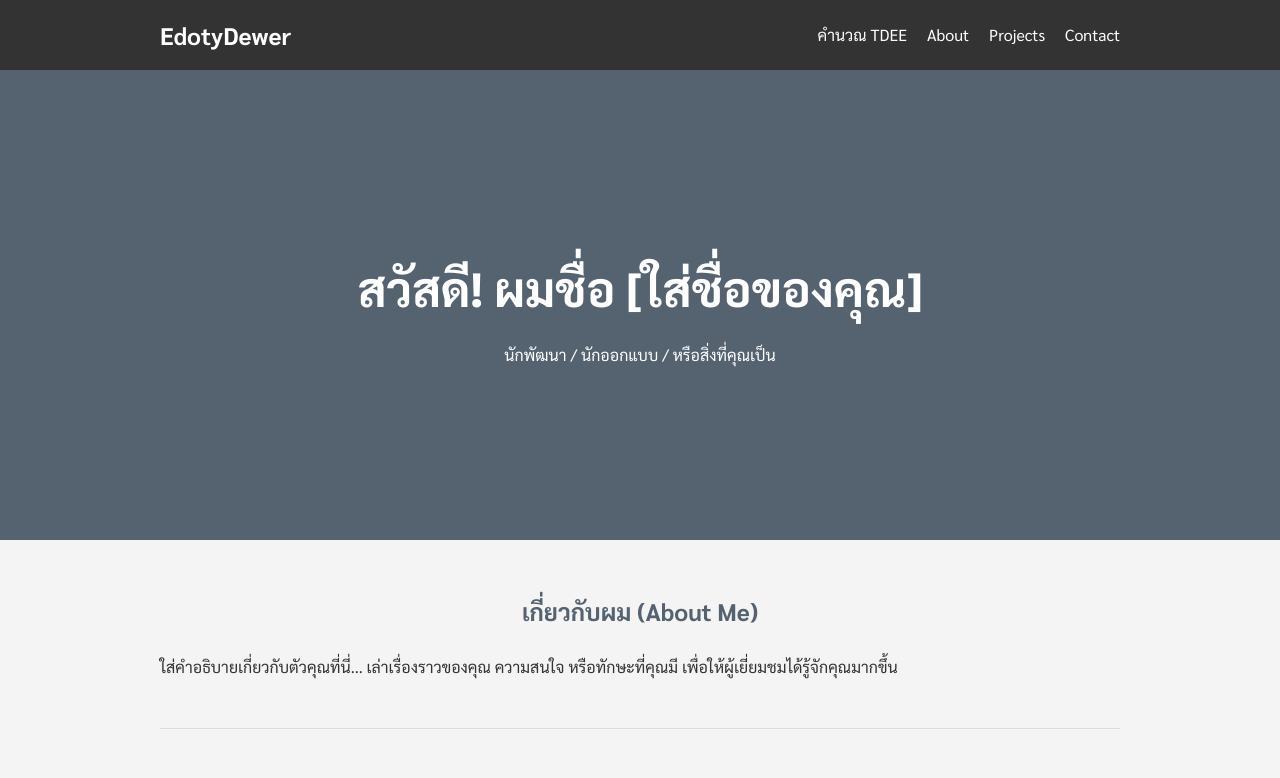
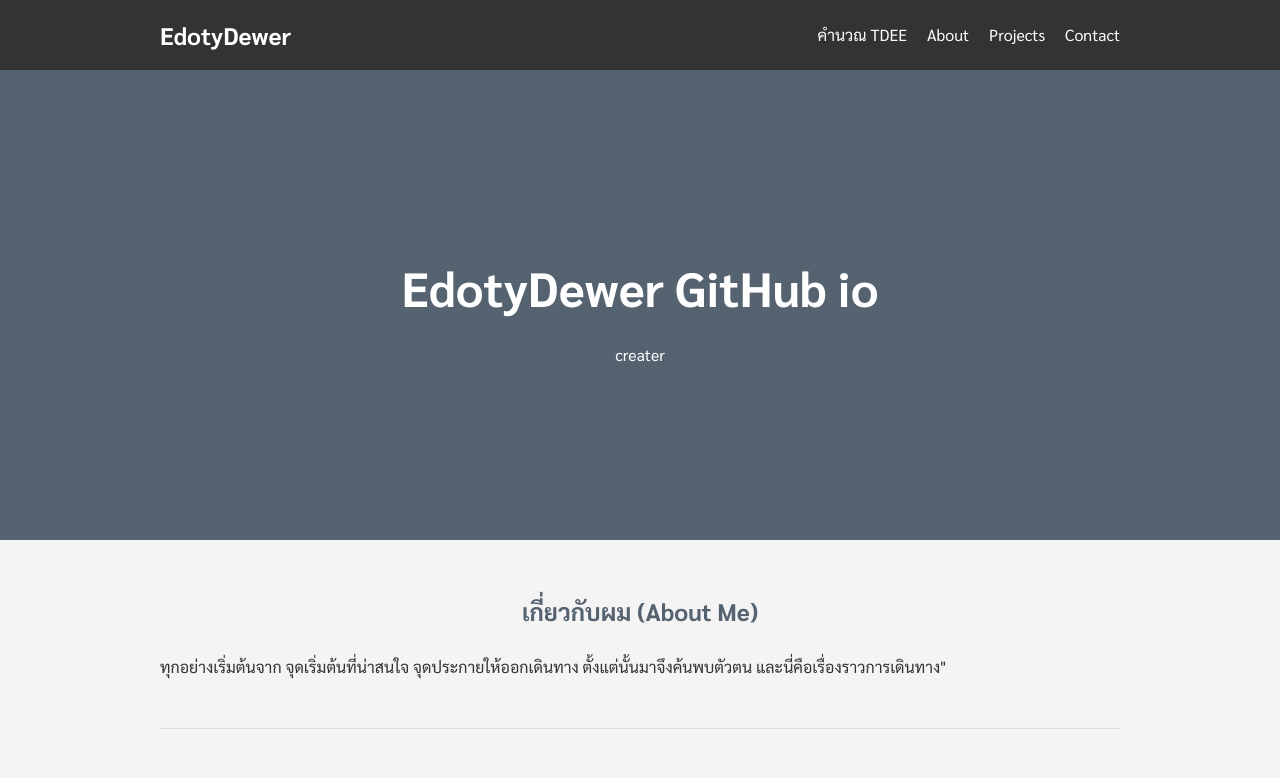
Before and after one commit to edotydewer/edotydewer.github.io, a plain HTML site: page index.html in a window 1280 px wide. Shown: the top 778 px of the page. Drawn offline with Linux system fonts and the light colour scheme.

Commit message:
Update index.html

```diff
--- a/index.html
+++ b/index.html
@@ -3,7 +3,7 @@
 <head>
     <meta charset="UTF-8">
     <meta name="viewport" content="width=device-width, initial-scale=1.0">
-    <title>Welcome to My Website</title>
+    <title>Welcome to EdotyDewer GitHub io</title>
     <link rel="stylesheet" href="style.css">
     <link rel="preconnect" href="https://fonts.googleapis.com">
     <link rel="preconnect" href="https://fonts.gstatic.com" crossorigin>
@@ -25,8 +25,8 @@
 
     <header class="hero">
         <div class="container">
-            <h1>สวัสดี! ผมชื่อ [ใส่ชื่อของคุณ]</h1>
-            <p>นักพัฒนา / นักออกแบบ / หรือสิ่งที่คุณเป็น</p>
+            <h1>EdotyDewer GitHub io</h1>
+            <p>creater</p>
         </div>
     </header>
 
@@ -34,8 +34,7 @@
         <section id="about">
             <h2>เกี่ยวกับผม (About Me)</h2>
             <p>
-                ใส่คำอธิบายเกี่ยวกับตัวคุณที่นี่... เล่าเรื่องราวของคุณ ความสนใจ หรือทักษะที่คุณมี
-                เพื่อให้ผู้เยี่ยมชมได้รู้จักคุณมากขึ้น
+                ทุกอย่างเริ่มต้นจาก จุดเริ่มต้นที่น่าสนใจ จุดประกายให้ออกเดินทาง ตั้งแต่นั้นมาจึงค้นพบตัวตน และนี่คือเรื่องราวการเดินทาง"
             </p>
         </section>
 
```
